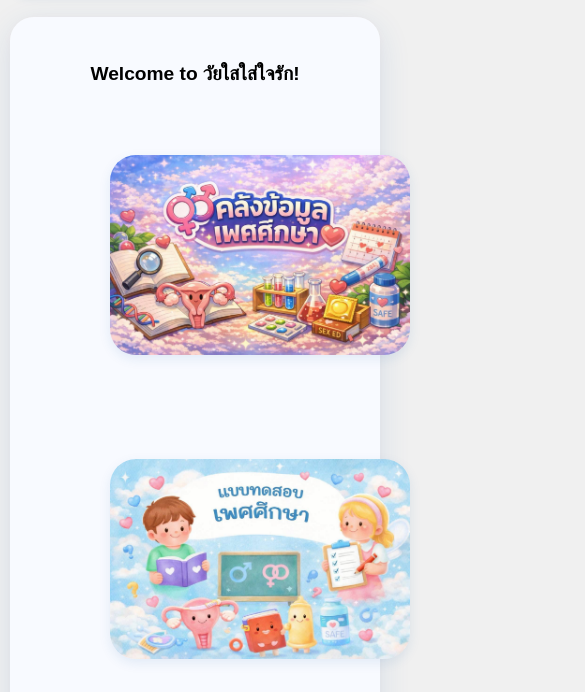
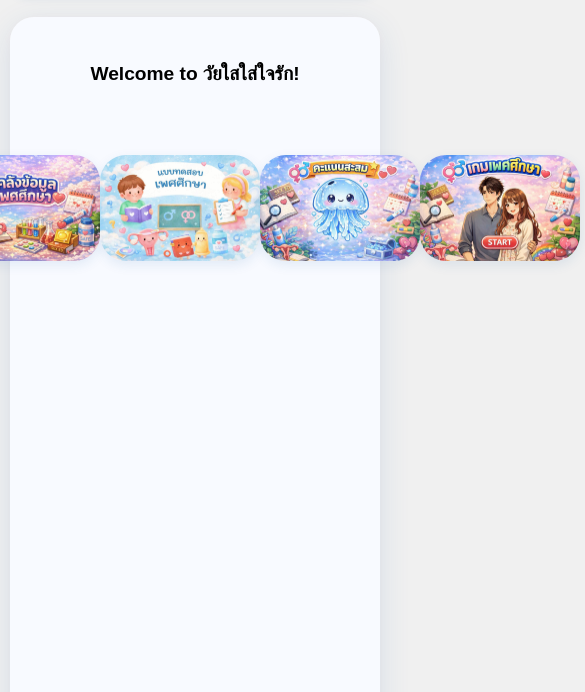
Before and after one commit to thatporn2/waisai, a website: page public/homepage.html in a window 390 px wide. Shown: the part 137-829 px from the top of the page, 585 px wide, since content can reach past the window. Drawn offline with Linux system fonts and the light colour scheme; a web font is replaced by a local one.

Commit message:
newer mobile

```diff
--- a/public/css/style.css
+++ b/public/css/style.css
@@ -243,6 +243,8 @@ button:hover { /* Hover state for buttons */
         margin-top: 20px; /* Top margin */
         margin-left: 0px; /* Left margin */
         margin-right: 30px; /* Right margin */
+        display: flex; /* Flex container */
+        justify-content: center; /* Centers items */
     }
 
 
```
